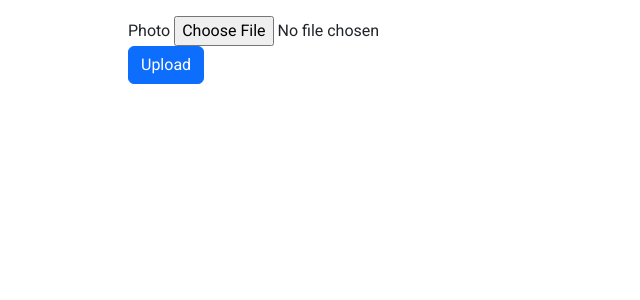
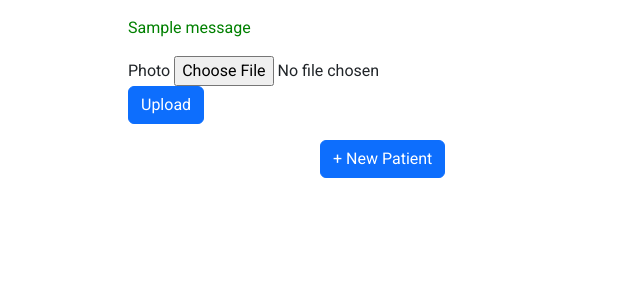
Before and after one commit to Belac44/Tuberculosis-Prediction-Deployment, a Flask app: page /image in a window 1280 px wide. Shown: the part 56-356 px from the top of the page, without its empty margins (0-640 px from the left). Run offline with Flask 2, Linux system fonts and the light colour scheme; tables that the repository leaves empty hold one stand-in row (values such as "Sample post"); one stand-in notice (Sample message) is shown; some libraries are stand-ins or nearby versions.

Commit message:
Prediction

```diff
--- a/forms.py
+++ b/forms.py
@@ -6,9 +6,10 @@ from flask_wtf.file import FileField, FileRequired
 
 class PatientDetails(FlaskForm):
     name = StringField("Patient's Name:", validators=[DataRequired()])
+    id = IntegerField("Patient's Unique Id:", validators=[DataRequired()])
     age = IntegerField("Patient's Age:", validators=[DataRequired()])
     gender = SelectField("Gender:", choices=[(0, "Male"), (1, "Female")], coerce=int, validators=[DataRequired()])
-    image_id = StringField("Image ID:", validators=[DataRequired()])
+    image_id = StringField("Unique Image ID:", validators=[DataRequired()])
     hospital = StringField("Hospital Name:", validators=[DataRequired()])
     submit = SubmitField("Next")
 
--- a/main.py
+++ b/main.py
@@ -47,6 +47,7 @@ class Patient(db.Model):
 
     id = db.Column(db.Integer, primary_key=True)
     name = db.Column(db.String(250), nullable=False)
+    identification = db.Column(db.Integer, nullable=False, unique=True)
     age = db.Column(db.Integer, nullable=False)
     gender = db.Column(db.Integer, nullable=False)
     image_id = db.Column(db.String(250), nullable=False, unique=True)
@@ -172,23 +173,30 @@ def get_data():
     form = PatientDetails()
     if form.validate_on_submit():
         name = form.name.data
+        identification = form.id.data
         age = form.age.data
         gender = form.gender.data
         image_id = form.image_id.data
         hospital = form.hospital.data
-        new_patient = Patient(
-            name=name,
-            age=age,
-            gender=gender,
-            image_id=image_id,
-            hospital=hospital
-        )
-        db.session.add(new_patient)
 
-        try:
-            db.session.commit()
-        except IntegrityError:
-            pass
+        user = Patient.query.filter_by(identification=form.id.data).first()
+        if user:
+            flash("User already exists.Details will be saved under his/her name")
+        else:
+            new_patient = Patient(
+                name=name,
+                identification=identification,
+                age=age,
+                gender=gender,
+                image_id=image_id,
+                hospital=hospital
+            )
+            db.session.add(new_patient)
+
+            try:
+                db.session.commit()
+            except IntegrityError:
+                pass
         return redirect(url_for('upload_image', ids=image_id))
 
     return render_template("index.html", form=form)
--- a/model_build.py
+++ b/model_build.py
@@ -19,7 +19,7 @@ class ModelBuild:
 
     def preprocess_image2(self, image):
         self.img = cv2.imread(str(image))
-        self.img = cv2.resize(self.img, (28, 28))
+        self.img = cv2.resize(self.img, (224, 224, 3))
         if self.img.shape[2] == 1:
             self.img = np.dstack([self.img, self.img, self.img])
         self.img = cv2.cvtColor(self.img, cv2.COLOR_BGR2RGB)
--- a/templates/upload.html
+++ b/templates/upload.html
@@ -22,15 +22,32 @@
   margin:1.5em auto;
   display:block;
   }
+  .add-patient{
+  width:50%;
+  margin:0 auto;
+  }
 
 
 </style>
 
 <form class="upload-container" method=POST enctype=multipart/form-data action="{{url_for('upload_image')}}">
+          {% with messages = get_flashed_messages() %}
+           {% if messages %}
+              {% for message in messages %}
+                 <p style="color:green">{{ message }}</p>
+              {% endfor %}
+           {% endif %}
+        {% endwith %}
   {{ wtf.quick_form(form, button_map={'upload': 'primary'}) }}
 <!--  <label for="myFile">Upload Photo:</label>-->
 <!--  <input class="upload-input" type="file" name="photo" id="myFile">-->
 <!--  <button class="upload-button btn btn-primary btn-lg" type="submit">Upload Photo</button>-->
 </form>
+<div class="add-patient">
+    <form method="get" action="{{url_for('get_data')}}">
+        <button type="submit" class="btn btn-primary"> + New Patient</button>
+    </form>
+
+</div>
 
 {% include "footer.html" %}
```
Also changed, not shown: templates/index.html (+8 -1 lines), tb-hospital-data.db (deleted).
